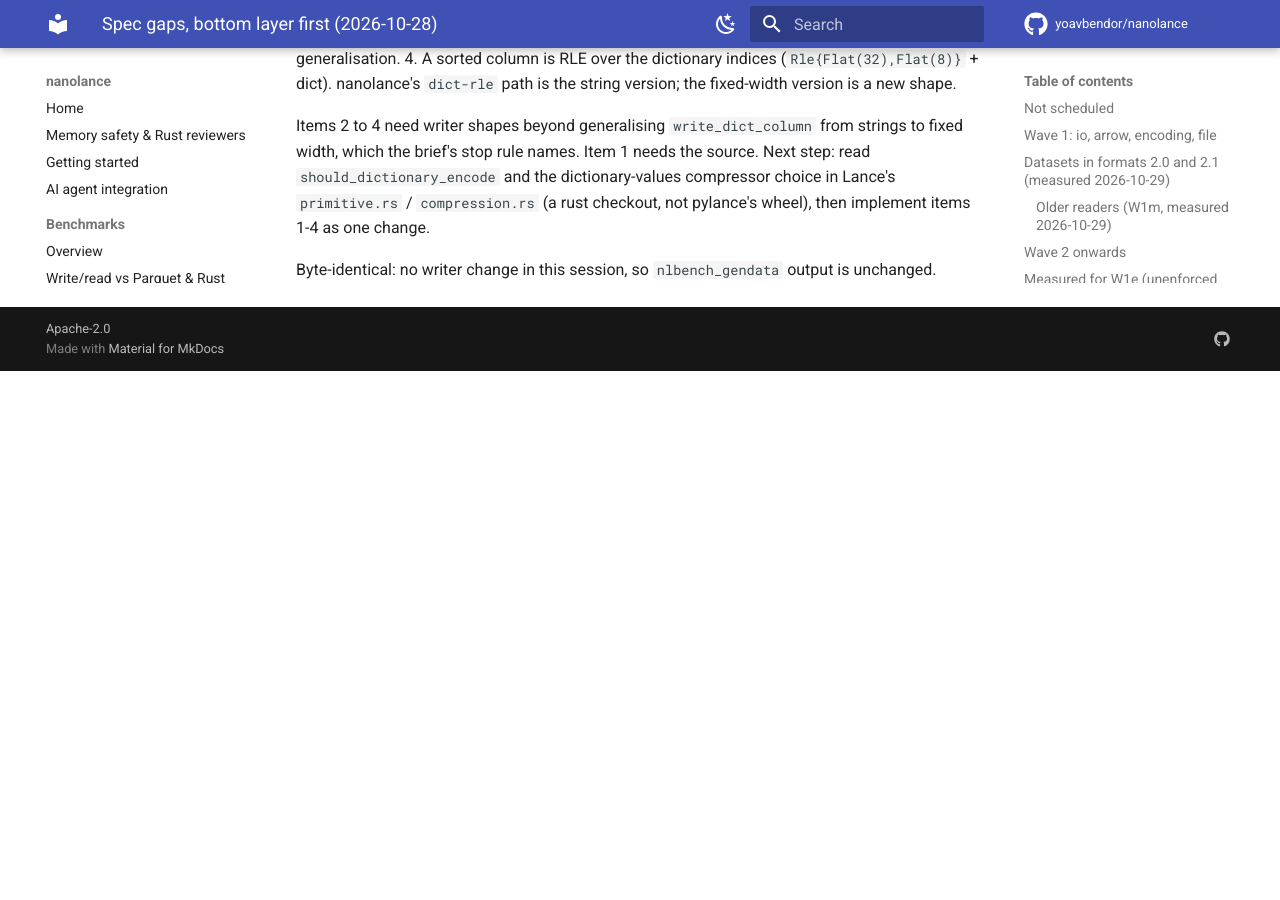
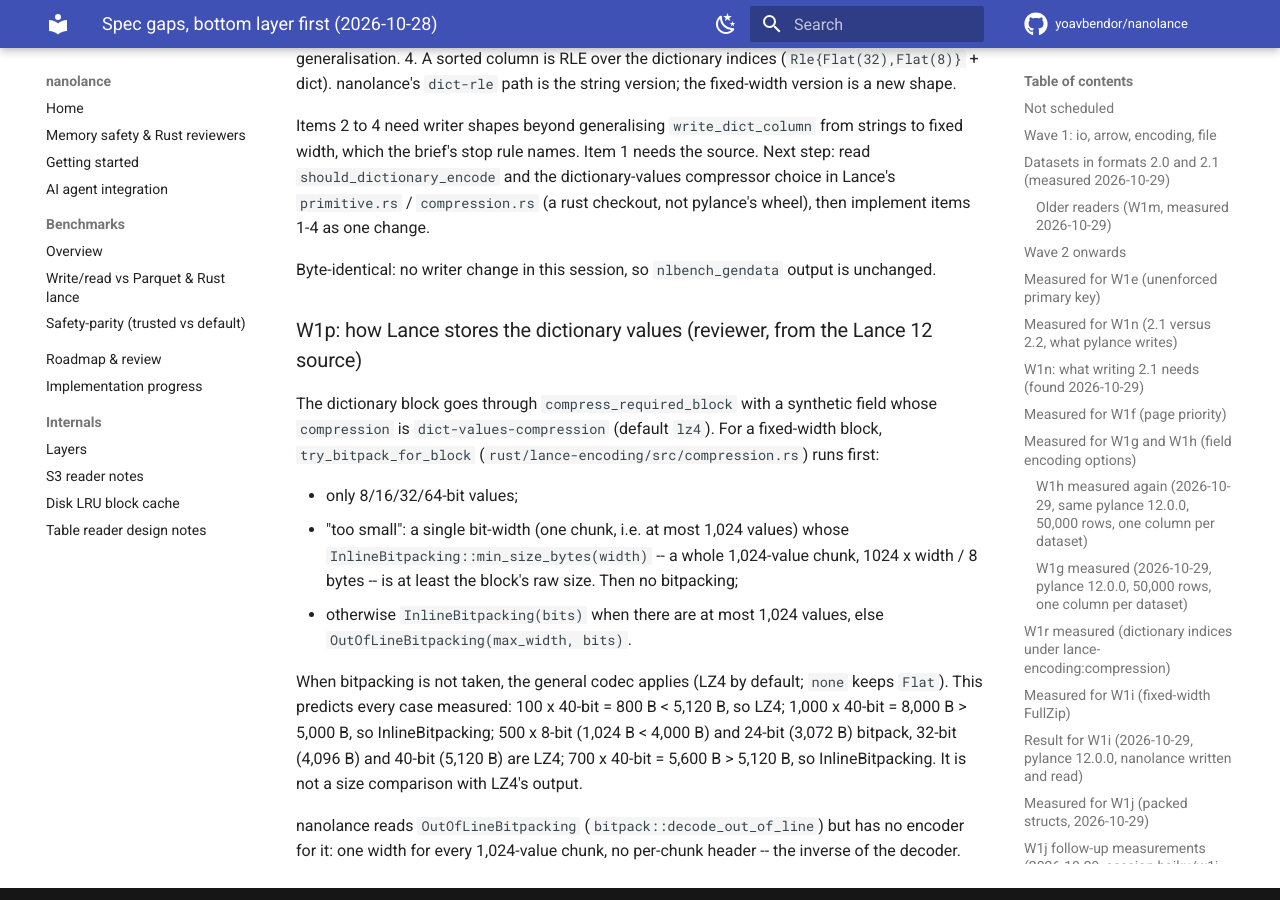
Before and after one commit to yoavbendor/nanolance, an MkDocs documentation site: the page built from docs/tasks/SPEC_GAPS.md, in a window 1280 px wide and 900 px high, scrolled down 23430 px. Built offline with MkDocs 1.6.1 and Material for MkDocs 9.7.7, drawn with Linux system fonts in a browser that asks for light colours; comment, search, counter and statistics services are not loaded; before the commit the page ends 23801 px from its top, so only the background shows below that.

Commit message:
docs: W1p -- how Lance chooses the dictionary values' encoding (try_bitpack_for_block, then the codec)
Claude-Session: https://claude.ai/code/session_014PGy9PK68gHvyR8T1r5ueY

```diff
--- a/docs/tasks/SPEC_GAPS.md
+++ b/docs/tasks/SPEC_GAPS.md
@@ -507,3 +507,22 @@ rule names. Item 1 needs the source. Next step: read `should_dictionary_encode`
 choice in Lance's `primitive.rs` / `compression.rs` (a rust checkout, not pylance's wheel), then implement items 1-4 as one change.
 
 Byte-identical: no writer change in this session, so `nlbench_gendata` output is unchanged.
+
+### W1p: how Lance stores the dictionary values (reviewer, from the Lance 12 source)
+
+The dictionary block goes through `compress_required_block` with a synthetic field whose `compression` is
+`dict-values-compression` (default `lz4`). For a fixed-width block, `try_bitpack_for_block`
+(`rust/lance-encoding/src/compression.rs`) runs first:
+
+- only 8/16/32/64-bit values;
+- "too small": a single bit-width (one chunk, i.e. at most 1,024 values) whose `InlineBitpacking::min_size_bytes(width)`
+  -- a whole 1,024-value chunk, 1024 x width / 8 bytes -- is at least the block's raw size. Then no bitpacking;
+- otherwise `InlineBitpacking(bits)` when there are at most 1,024 values, else `OutOfLineBitpacking(max_width, bits)`.
+
+When bitpacking is not taken, the general codec applies (LZ4 by default; `none` keeps `Flat`). This predicts every
+case measured: 100 x 40-bit = 800 B < 5,120 B, so LZ4; 1,000 x 40-bit = 8,000 B > 5,000 B, so InlineBitpacking;
+500 x 8-bit (1,024 B < 4,000 B) and 24-bit (3,072 B) bitpack, 32-bit (4,096 B) and 40-bit (5,120 B) are LZ4;
+700 x 40-bit = 5,600 B > 5,120 B, so InlineBitpacking. It is not a size comparison with LZ4's output.
+
+nanolance reads `OutOfLineBitpacking` (`bitpack::decode_out_of_line`) but has no encoder for it: one width for every
+1,024-value chunk, no per-chunk header -- the inverse of the decoder.
```
